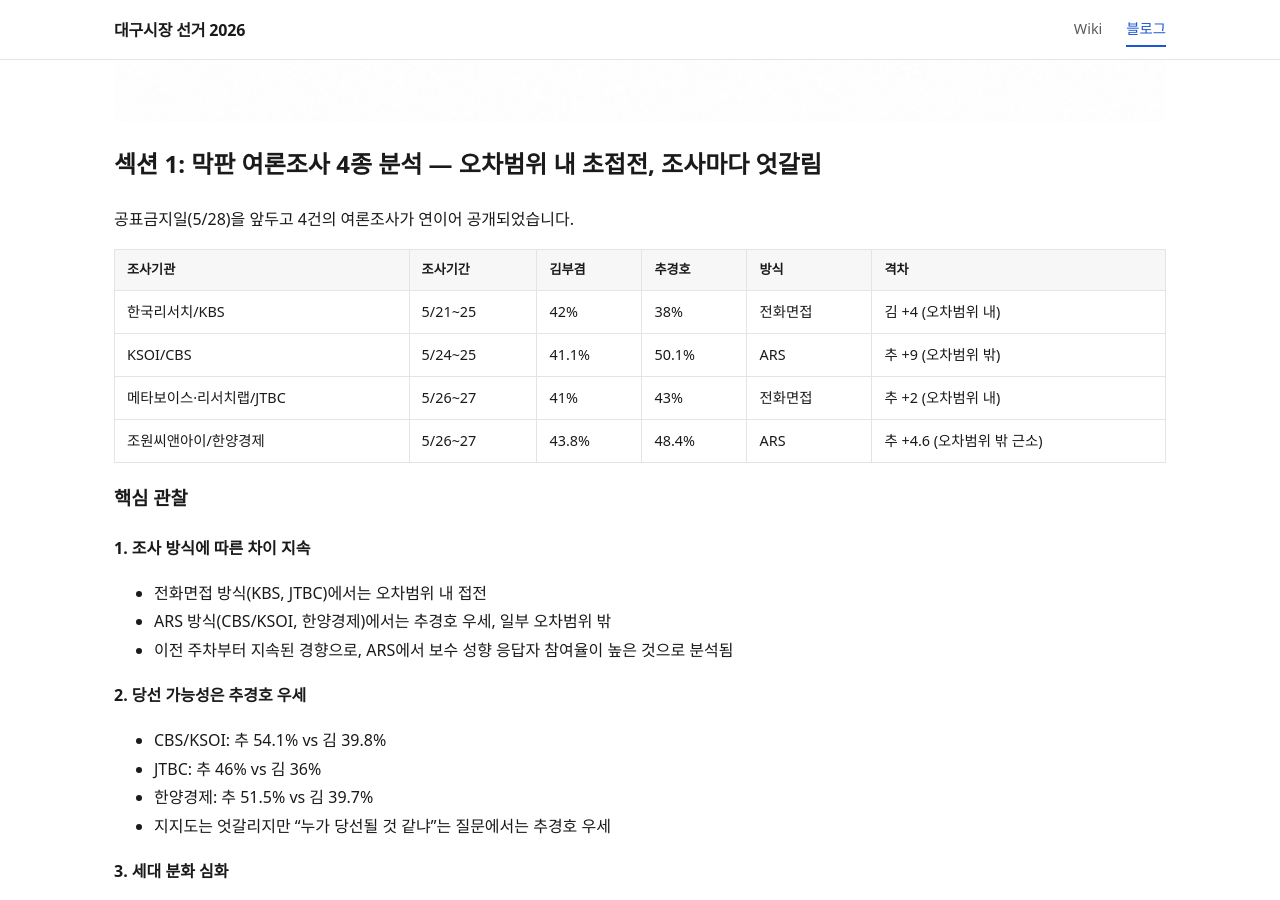
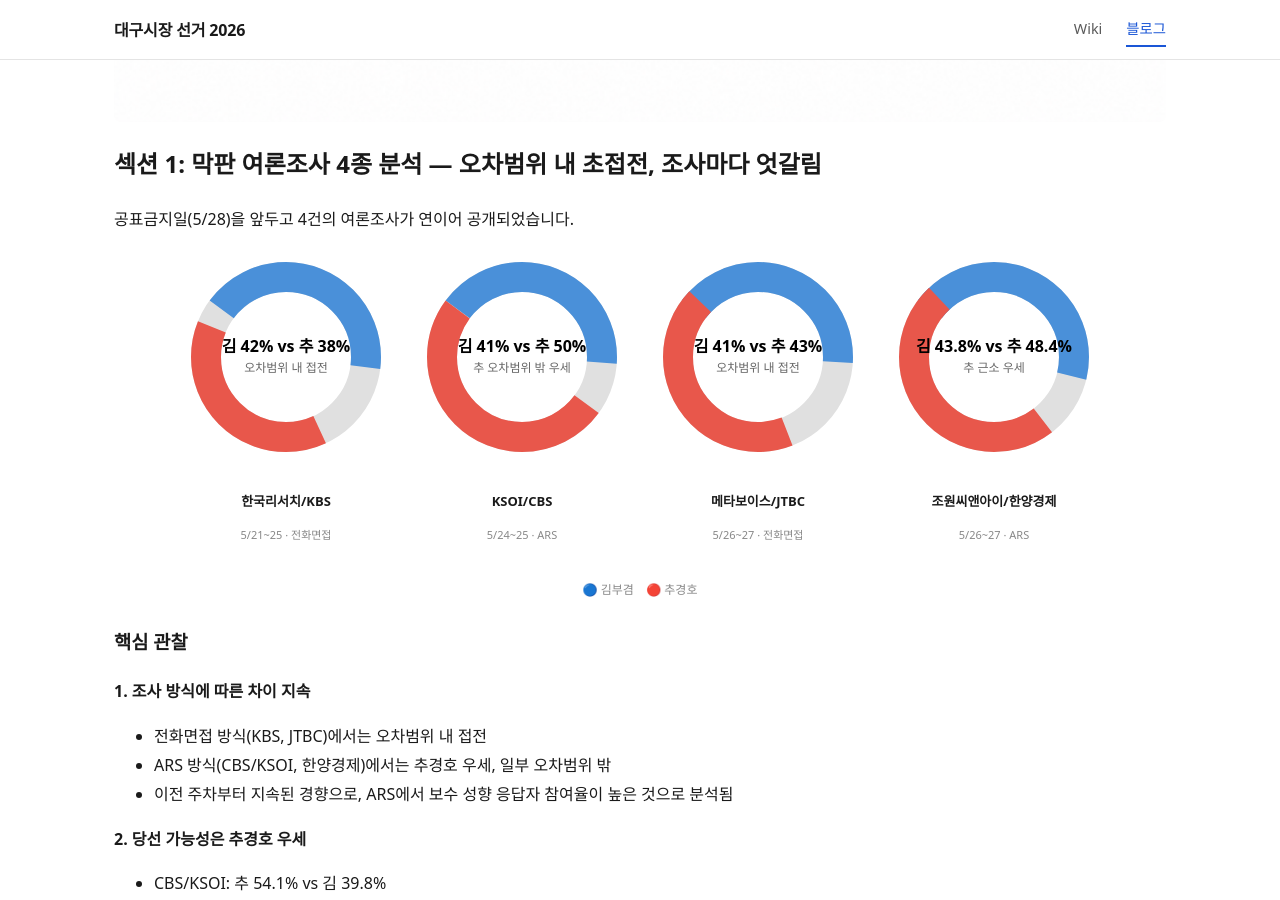
Before and after one commit to Daegu-Agent-Crew/election2663-archive-public, a Jekyll site: the page built from _posts/2026-05-30-election2663-day06-report.md, in a window 1280 px wide and 900 px high, scrolled down 2067 px. Built offline with Jekyll 4.4.1, drawn with Linux system fonts in a browser that asks for light colours.

Commit message:
Day06 지지율 테이블을 SVG 원그래프로 교체

```diff
--- a/_posts/2026-05-30-election2663-day06-report.md
+++ b/_posts/2026-05-30-election2663-day06-report.md
@@ -21,12 +21,81 @@ future: true
 
 공표금지일(5/28)을 앞두고 4건의 여론조사가 연이어 공개되었습니다.
 
-| 조사기관 | 조사기간 | 김부겸 | 추경호 | 방식 | 격차 |
-| --- | --- | --- | --- | --- | --- |
-| 한국리서치/KBS | 5/21~25 | 42% | 38% | 전화면접 | 김 +4 (오차범위 내) |
-| KSOI/CBS | 5/24~25 | 41.1% | 50.1% | ARS | 추 +9 (오차범위 밖) |
-| 메타보이스·리서치랩/JTBC | 5/26~27 | 41% | 43% | 전화면접 | 추 +2 (오차범위 내) |
-| 조원씨앤아이/한양경제 | 5/26~27 | 43.8% | 48.4% | ARS | 추 +4.6 (오차범위 밖 근소) |
+<div style="display:flex;flex-wrap:wrap;gap:16px;justify-content:center;margin:24px 0;">
+
+<!-- KBS -->
+<div style="text-align:center;width:220px;">
+<svg viewBox="0 0 200 220" width="200" height="220">
+  <circle cx="100" cy="100" r="80" fill="none" stroke="#e0e0e0" stroke-width="30"/>
+  <!-- 김부겸 42% = 151.2deg -->
+  <circle cx="100" cy="100" r="80" fill="none" stroke="#4A90D9" stroke-width="30"
+    stroke-dasharray="211.1 291.6" stroke-dashoffset="75.4" transform="rotate(-90 100 100)"/>
+  <!-- 추경호 38% = 136.8deg -->
+  <circle cx="100" cy="100" r="80" fill="none" stroke="#E8574B" stroke-width="30"
+    stroke-dasharray="191.0 311.7" stroke-dashoffset="286.5" transform="rotate(-90 100 100)"/>
+  <text x="100" y="95" text-anchor="middle" font-size="16" font-weight="bold">김 42% vs 추 38%</text>
+  <text x="100" y="115" text-anchor="middle" font-size="12" fill="#666">오차범위 내 접전</text>
+</svg>
+<p style="font-size:13px;font-weight:bold;margin:4px 0 0;">한국리서치/KBS</p>
+<p style="font-size:11px;color:#888;">5/21~25 · 전화면접</p>
+</div>
+
+<!-- CBS -->
+<div style="text-align:center;width:220px;">
+<svg viewBox="0 0 200 220" width="200" height="220">
+  <circle cx="100" cy="100" r="80" fill="none" stroke="#e0e0e0" stroke-width="30"/>
+  <!-- 김부겸 41.1% -->
+  <circle cx="100" cy="100" r="80" fill="none" stroke="#4A90D9" stroke-width="30"
+    stroke-dasharray="206.6 296.1" stroke-dashoffset="75.4" transform="rotate(-90 100 100)"/>
+  <!-- 추경호 50.1% -->
+  <circle cx="100" cy="100" r="80" fill="none" stroke="#E8574B" stroke-width="30"
+    stroke-dasharray="251.3 251.3" stroke-dashoffset="326.7" transform="rotate(-90 100 100)"/>
+  <text x="100" y="95" text-anchor="middle" font-size="16" font-weight="bold">김 41% vs 추 50%</text>
+  <text x="100" y="115" text-anchor="middle" font-size="12" fill="#666">추 오차범위 밖 우세</text>
+</svg>
+<p style="font-size:13px;font-weight:bold;margin:4px 0 0;">KSOI/CBS</p>
+<p style="font-size:11px;color:#888;">5/24~25 · ARS</p>
+</div>
+
+<!-- JTBC -->
+<div style="text-align:center;width:220px;">
+<svg viewBox="0 0 200 220" width="200" height="220">
+  <circle cx="100" cy="100" r="80" fill="none" stroke="#e0e0e0" stroke-width="30"/>
+  <!-- 김부겸 41% -->
+  <circle cx="100" cy="100" r="80" fill="none" stroke="#4A90D9" stroke-width="30"
+    stroke-dasharray="206.1 296.6" stroke-dashoffset="75.4" transform="rotate(-90 100 100)"/>
+  <!-- 추경호 43% -->
+  <circle cx="100" cy="100" r="80" fill="none" stroke="#E8574B" stroke-width="30"
+    stroke-dasharray="216.1 286.6" stroke-dashoffset="281.5" transform="rotate(-90 100 100)"/>
+  <text x="100" y="95" text-anchor="middle" font-size="16" font-weight="bold">김 41% vs 추 43%</text>
+  <text x="100" y="115" text-anchor="middle" font-size="12" fill="#666">오차범위 내 접전</text>
+</svg>
+<p style="font-size:13px;font-weight:bold;margin:4px 0 0;">메타보이스/JTBC</p>
+<p style="font-size:11px;color:#888;">5/26~27 · 전화면접</p>
+</div>
+
+<!-- 한양경제 -->
+<div style="text-align:center;width:220px;">
+<svg viewBox="0 0 200 220" width="200" height="220">
+  <circle cx="100" cy="100" r="80" fill="none" stroke="#e0e0e0" stroke-width="30"/>
+  <!-- 김부겸 43.8% -->
+  <circle cx="100" cy="100" r="80" fill="none" stroke="#4A90D9" stroke-width="30"
+    stroke-dasharray="220.2 282.5" stroke-dashoffset="75.4" transform="rotate(-90 100 100)"/>
+  <!-- 추경호 48.4% -->
+  <circle cx="100" cy="100" r="80" fill="none" stroke="#E8574B" stroke-width="30"
+    stroke-dasharray="243.3 259.4" stroke-dashoffset="304.3" transform="rotate(-90 100 100)"/>
+  <text x="100" y="95" text-anchor="middle" font-size="16" font-weight="bold">김 43.8% vs 추 48.4%</text>
+  <text x="100" y="115" text-anchor="middle" font-size="12" fill="#666">추 근소 우세</text>
+</svg>
+<p style="font-size:13px;font-weight:bold;margin:4px 0 0;">조원씨앤아이/한양경제</p>
+<p style="font-size:11px;color:#888;">5/26~27 · ARS</p>
+</div>
+
+</div>
+
+<div style="text-align:center;margin:8px 0 24px;font-size:12px;color:#888;">
+🔵 김부겸 &nbsp;&nbsp; 🔴 추경호
+</div>
 
 ### 핵심 관찰
 
```
